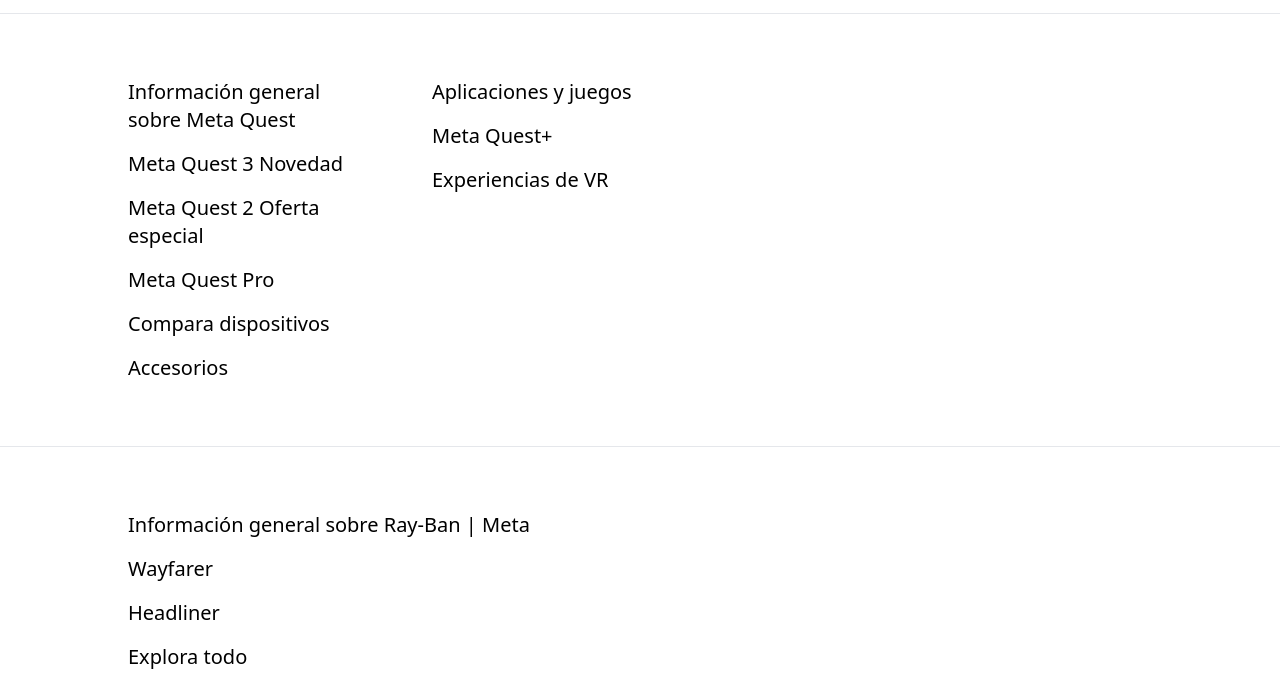
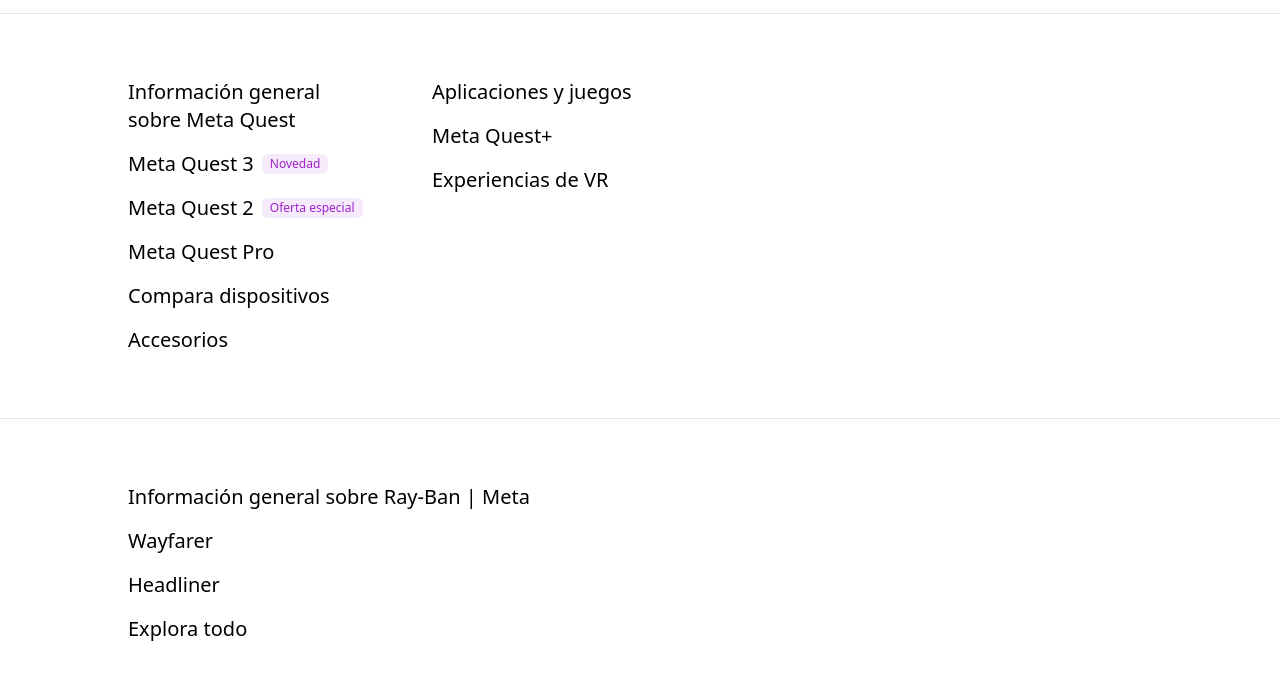
Before and after one commit to FranciscoJavierMartin/meta-landing-page, a website built with Vite: page index.html in a window 1280 px wide. Shown: the part 117-800 px from the top of the page. Built offline with nearby package versions, Linux system fonts and the light colour scheme.

Commit message:
Label Novedad y Oferta especial

```diff
--- a/index.html
+++ b/index.html
@@ -188,15 +188,29 @@
             >
               Información general sobre Meta Quest
             </li>
-            <li
-              class="hover:underline hover:underline-offset-4 hover:decoration-1"
-            >
-              Meta Quest 3 Novedad
+            <li class="flex gap-2 items-center">
+              <span
+                class="hover:underline hover:underline-offset-4 hover:decoration-1"
+              >
+                Meta Quest 3
+              </span>
+              <span
+                class="bg-[#f5ebfa] text-xs py-0.5 px-2 text-[#a121ce] rounded-md font-medium"
+              >
+                Novedad
+              </span>
             </li>
-            <li
-              class="hover:underline hover:underline-offset-4 hover:decoration-1"
-            >
-              Meta Quest 2 Oferta especial
+            <li class="flex gap-2 items-center">
+              <span
+                class="hover:underline hover:underline-offset-4 hover:decoration-1"
+              >
+                Meta Quest 2
+              </span>
+              <span
+                class="bg-[#f5ebfa] text-xs py-0.5 px-2 text-[#a121ce] rounded-md font-medium"
+              >
+                Oferta especial
+              </span>
             </li>
             <li
               class="hover:underline hover:underline-offset-4 hover:decoration-1"
```
